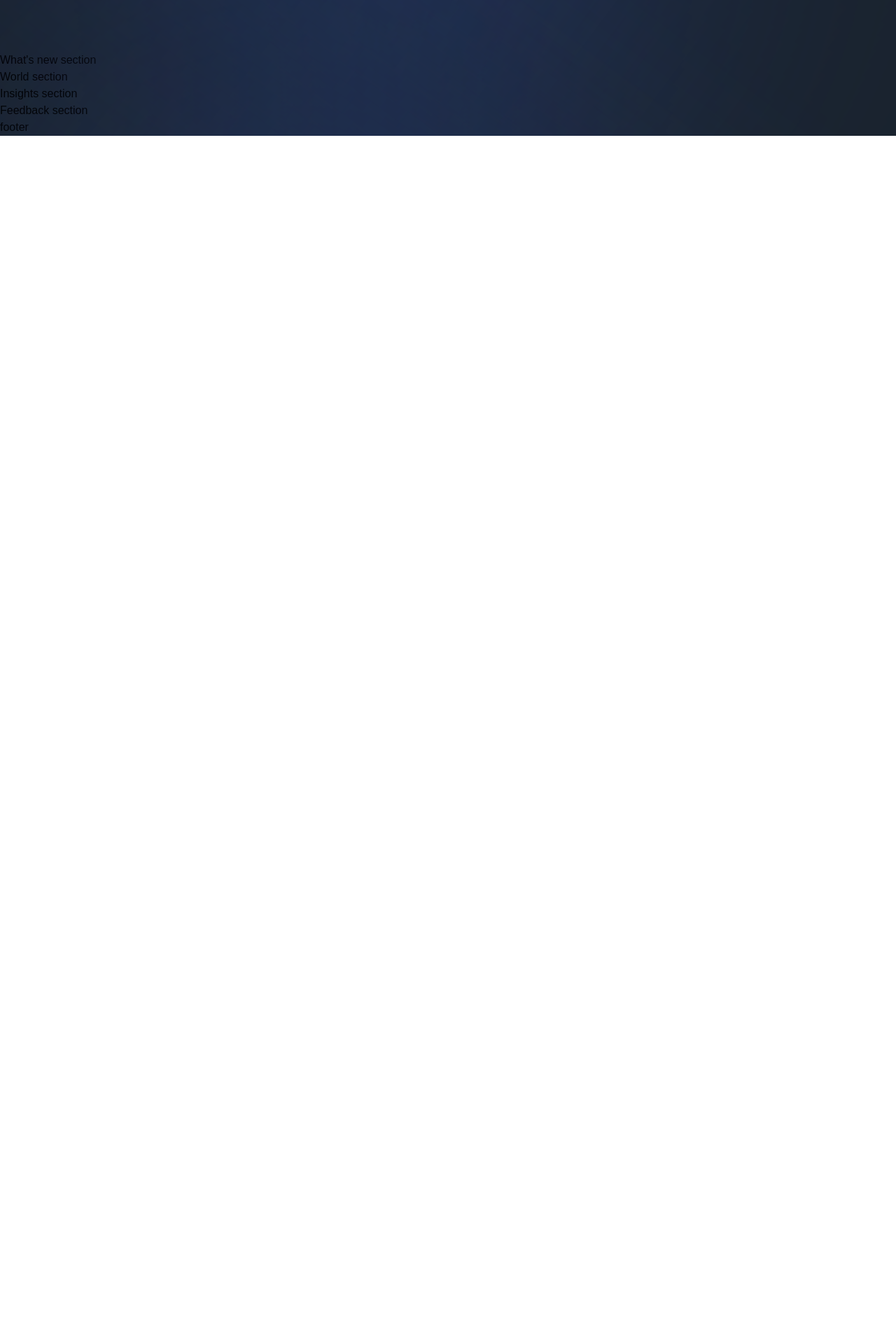
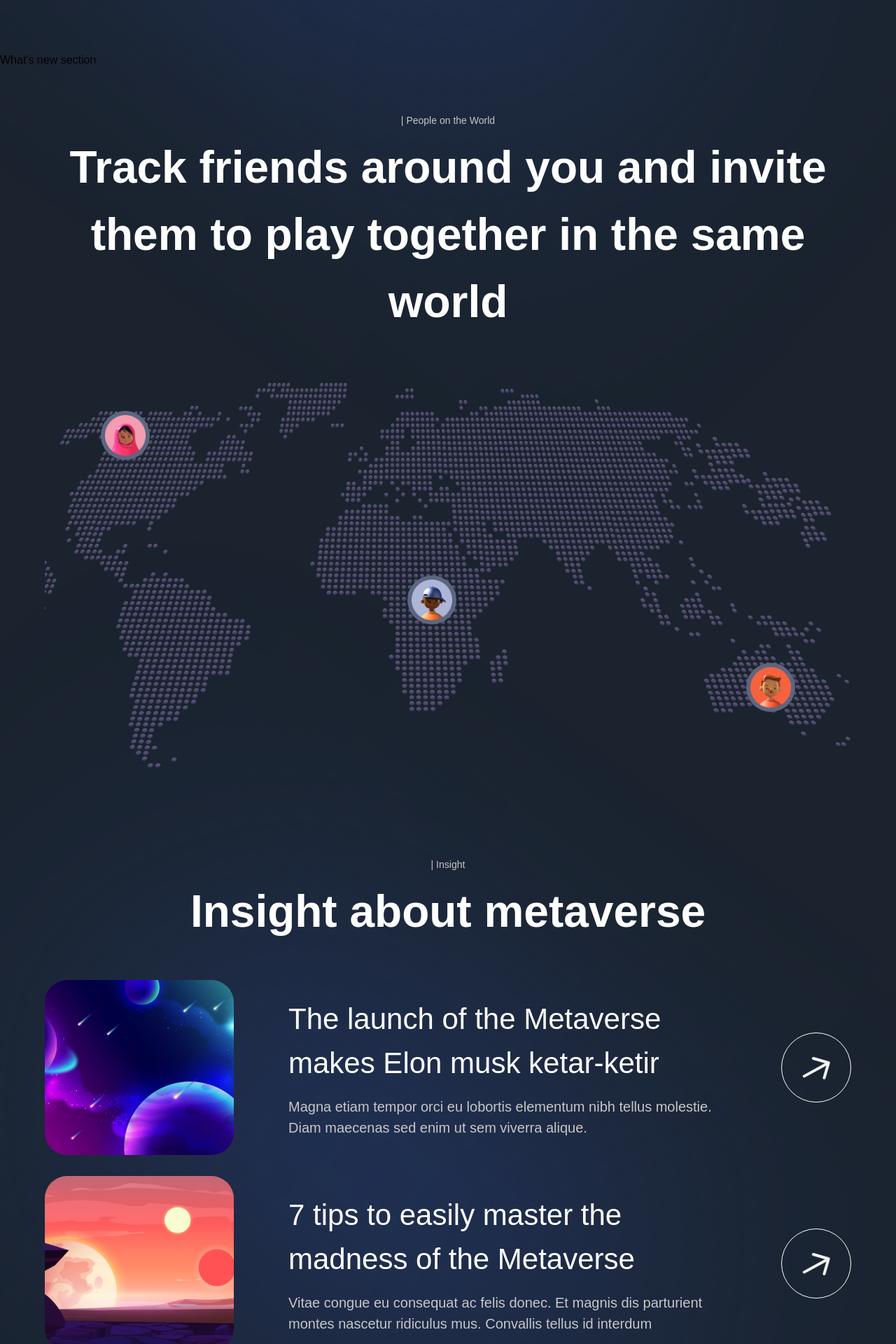
Before and after one commit to viettu2k/metaversus, a Next.js app: page / in a window 1280 px wide. Shown: the part 3340-5260 px from the top of the page at 70% size. Before the commit the page ends 3534 px from the top, so only its background shows below. Built offline with nearby package versions, Linux system fonts and the light colour scheme; a web font is replaced by a local one.

Commit message:
adding world and insight

```diff
--- a/components/InsightCard.jsx
+++ b/components/InsightCard.jsx
@@ -1,9 +1,38 @@
 'use client';
 
-const InsightCard = () => (
-  <div>
-    Insight Card
-  </div>
+import { motion } from 'framer-motion';
+
+import { fadeIn } from '../utils/motion';
+
+const InsightCard = ({ imgUrl, title, subtitle, index }) => (
+  <motion.div
+    variants={fadeIn('up', 'spring', index * 0.5, 1)}
+    className='flex md:flex-row flex-col gap-4'
+  >
+    <img
+      src={imgUrl}
+      alt='planet-01'
+      className='md:w-[270px] w-full h-[250px] rounded-[32px] object-cover'
+    />
+    <div className='w-full flex justify-between items-center'>
+      <div className='flex-1 md:ml-[62px] flex flex-col max-w-[650px]'>
+        <h4 className='font-normal lg:text-[42px] text-[26px] text-white'>
+          {title}
+        </h4>
+        <p className='mt-[16px] font-normal lg:text-[20px] text-[14px] text-secondary-white'>
+          {subtitle}
+        </p>
+      </div>
+
+      <div className='lg:flex hidden items-center justify-center w-[100px] h-[100px] rounded-full bg-transparent border-[1px] border-white'>
+        <img
+          src='/arrow.svg'
+          alt='arrow'
+          className='w-[40%] h-[40%] object-contain'
+        />
+      </div>
+    </div>
+  </motion.div>
 );
 
 export default InsightCard;
--- a/sections/Insights.jsx
+++ b/sections/Insights.jsx
@@ -1,8 +1,32 @@
 'use client';
 
+import { motion } from 'framer-motion';
+
+import styles from '../styles';
+import { insights } from '../constants';
+import { staggerContainer } from '../utils/motion';
+import { InsightCard, TitleText, TypingText } from '../components';
+
 const Insights = () => (
-  <section>
-    Insights section
+  <section className={`${styles.paddings} relative z-10`}>
+    <motion.div
+      variants={staggerContainer}
+      initial='hidden'
+      whileInView='show'
+      viewport={{ once: false, amount: 0.25 }}
+      className={`${styles.innerWidth} mx-auto flex flex-col`}
+    >
+      <TypingText title='| Insight' textStyles='text-center' />
+      <TitleText
+        title={<>Insight about metaverse</>}
+        textStyles='text-center'
+      />
+      <div className='mt-[50px] flex flex-col gap-[30px]'>
+        {insights.map((item, index) => (
+          <InsightCard key={`insight-${index}`} {...item} index={index + 1} />
+        ))}
+      </div>
+    </motion.div>
   </section>
 );
 
--- a/sections/World.jsx
+++ b/sections/World.jsx
@@ -1,8 +1,50 @@
 'use client';
 
+import { motion } from 'framer-motion';
+
+import styles from '../styles';
+import { TitleText, TypingText } from '../components';
+import { fadeIn, staggerContainer } from '../utils/motion';
+
 const World = () => (
-  <section>
-    World section
+  <section className={`${styles.paddings} relative z-10`}>
+    <motion.div
+      variants={staggerContainer}
+      initial='hidden'
+      whileInView='show'
+      viewport={{ once: false, amount: 0.25 }}
+      className={`${styles.innerWidth} mx-auto flex flex-col`}
+    >
+      <TypingText title='| People on the World' textStyles='text-center' />
+      <TitleText
+        title={
+          <>
+            Track friends around you and invite them to play together in the
+            same world
+          </>
+        }
+        textStyles='text-center'
+      />
+
+      <motion.div
+        variants={fadeIn('up', 'tween', 0.3, 1)}
+        className='relative mt-[68px] flex w-full h-[550px]'
+      >
+        <img src='/map.png' alt='map' className='w-full h-full object-cover' />
+
+        <div className='absolute bottom-20 right-20 w-[70px] h-[70px] p-[6px] rounded-full bg-[#5D6680]'>
+          <img src='people-01.png' alt='people' className='w-full h-full' />
+        </div>
+
+        <div className='absolute top-10 left-20 w-[70px] h-[70px] p-[6px] rounded-full bg-[#5D6680]'>
+          <img src='/people-02.png' alt='people' className='w-full h-full' />
+        </div>
+
+        <div className='absolute top-1/2 left-[45%] w-[70px] h-[70px] p-[6px] rounded-full bg-[#5D6680]'>
+          <img src='people-03.png' alt='people' className='w-full h-full' />
+        </div>
+      </motion.div>
+    </motion.div>
   </section>
 );
 
```
